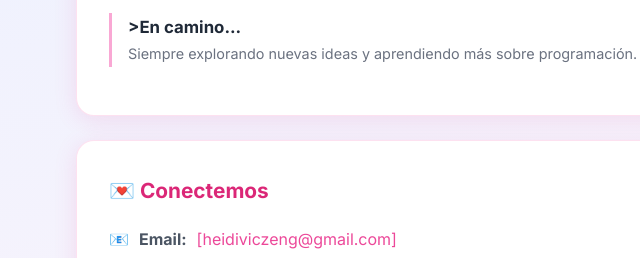
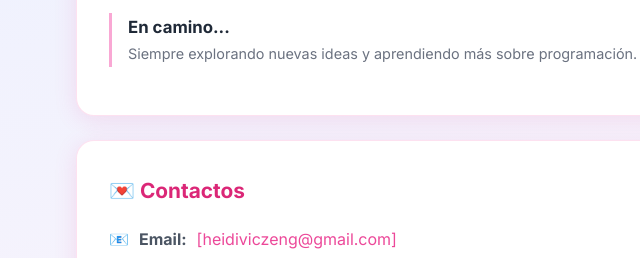
Before and after one commit to Whosheihei/presentacion-ciberistmo, a plain HTML site: page index.html in a window 1280 px wide. Shown: the part 1561-1819 px from the top of the page, 198-838 px from the left. Drawn offline with Linux system fonts and the light colour scheme.

Commit message:
Update index.html

```diff
--- a/index.html
+++ b/index.html
@@ -231,14 +231,14 @@
                 <p> Dispositivo que detecta cambios ambientales.</p>
             </div>
             <div class="proyecto">
-                <h3> >En camino...</h3>
+                <h3> En camino...</h3>
                 <p>Siempre explorando nuevas ideas y aprendiendo más sobre programación.</p>
             </div>
         </section>
 
         <!-- Contacto -->
         <section class="tarjeta">
-            <h2>💌 Conectemos</h2>
+            <h2>💌 Contactos</h2>
             <div class="contacto-item">
                 📧 <strong>Email:</strong> <a href="mailto:[tu-correo@ejemplo.com]">[heidiviczeng@gmail.com]</a>
             </div>
```
